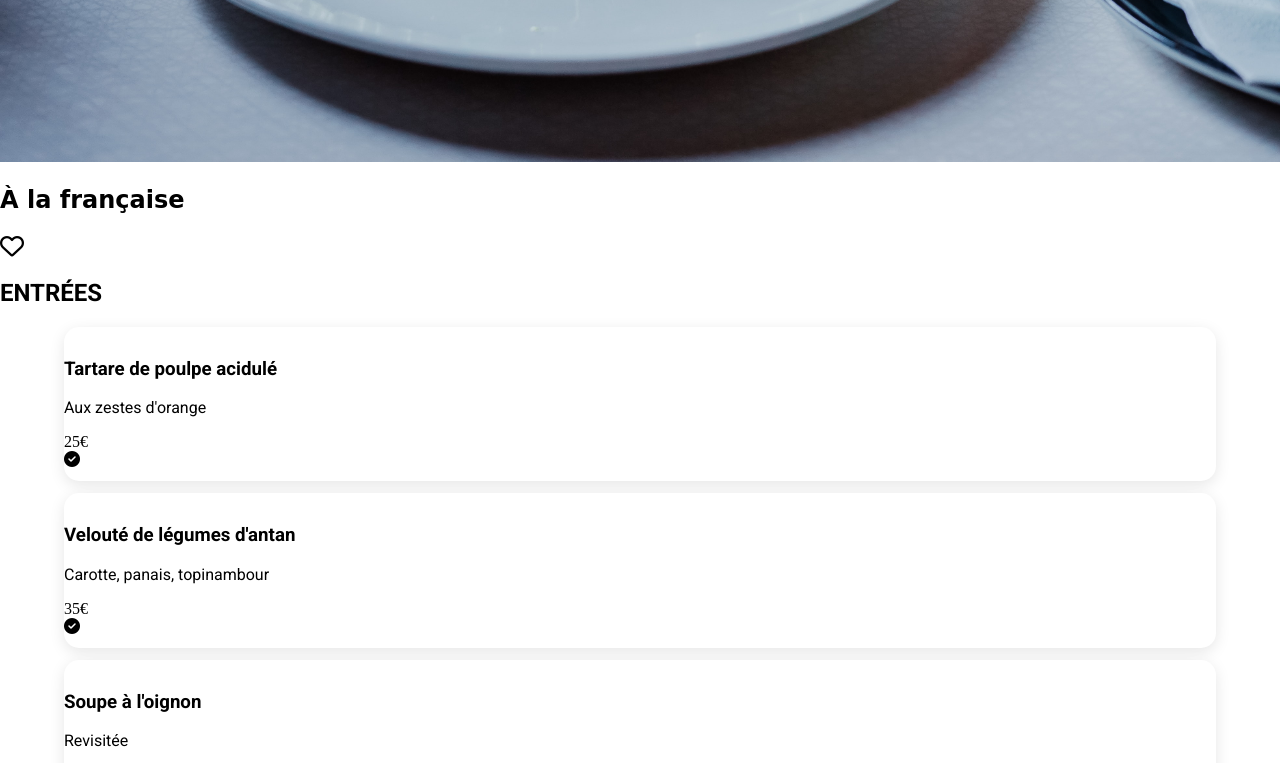
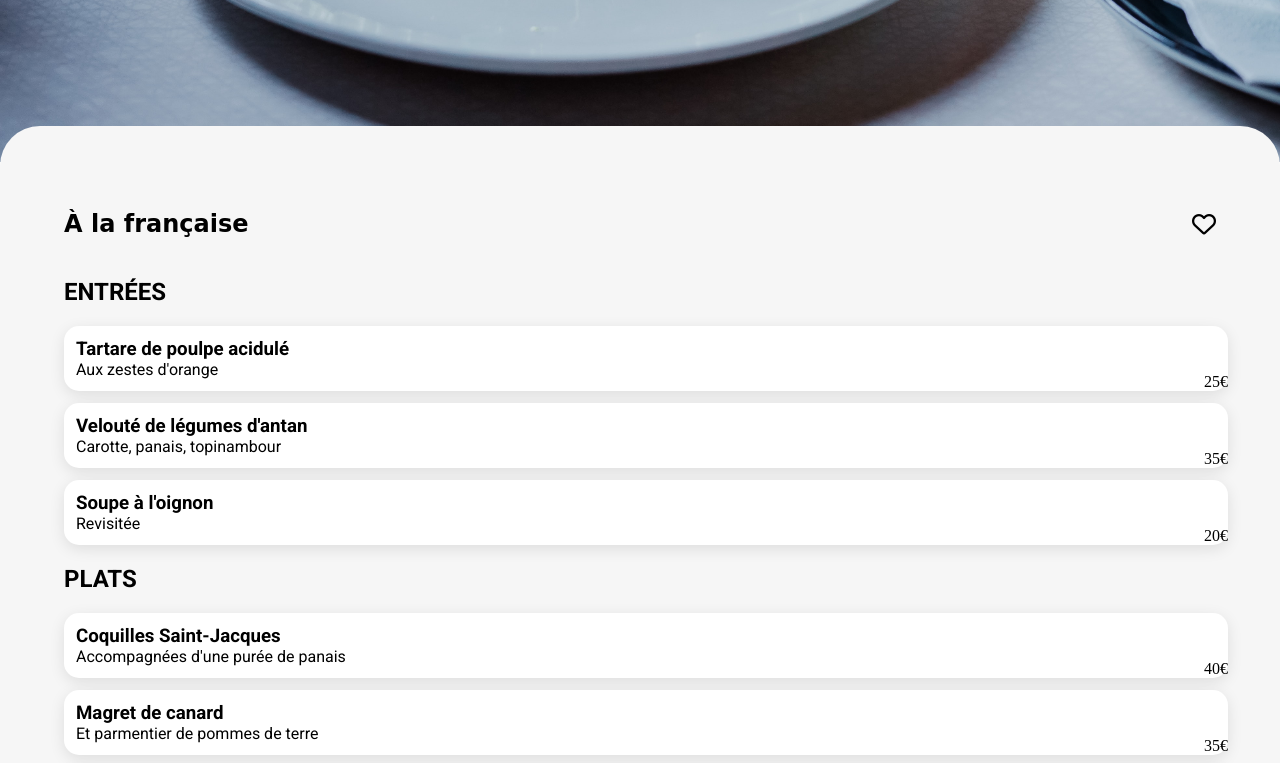
Before and after one commit to SkyKnigth/OhMyFood, a website: page a-la-francaise.html in a window 1280 px wide. Shown: the part 840-1603 px from the top of the page. Drawn offline with Linux system fonts and the light colour scheme; a web font is replaced by a local one.

Commit message:
MISE A JOUR

```diff
--- a/sass/components/check.scss
+++ b/sass/components/check.scss
@@ -0,0 +1,11 @@
+.check{
+    background-color: #99E2D0;
+    color: white;
+    display: none;
+    align-items: center;
+    justify-content: center;
+    width: 0%;
+    opacity: 0;
+    border-radius: 0 15px 15px 0;
+    transition: all 4s ease-in-out;
+}
--- a/sass/components/menu_card.scss
+++ b/sass/components/menu_card.scss
@@ -1,11 +1,40 @@
 .menu_card{
-    width: 90%;
-    margin: 0 auto;
+    width: 100%;
     background: #ffffff;
     box-shadow: 0px 4px 15px rgba(0, 0, 0, 0.1);
     border-radius: 15px;
-    padding-top: 12px;
-    padding-bottom: 12px;
+    padding-left: 12px;
     margin-bottom: 12px;
+    display: flex;
+    justify-content: space-between;
+    transition: all 4s ease-in-out;
+    &:hover{
+        transition: all 4s ease-in-out;
+        .check{
+            display: flex;
+            opacity: 1;
+            width: 20%;
+            transition: all 4s ease-in-out;
+        }
+    }
+    .content{
+        transition: all 4s ease-in-out;
+        h3{
+            margin-top: 12px;
+            margin-bottom: 0%;
+            transition: all 2s ease-in-out;
+        }
+        p{
+            margin-top: 0%;
+            margin-bottom: 12px;
+            transition: all 2s ease-in-out;
+        }
+
+    }
+    .price{
+        transition: all 4s ease-in-out;
+        display: flex;
+        align-items: flex-end;
+    }
 
 }
--- a/sass/pages/la-palette-du-gout.scss
+++ b/sass/pages/la-palette-du-gout.scss
@@ -1,7 +1,19 @@
-img{
+.img_head{
     width: 100%;
+    position: relative;
 }
-menu{
+.menu{
+
     background-color: #F6F6F6;
+    z-index: 2;
+    position: relative;
+    padding: 5% 5% 0 5%;
+    border-radius: 40px 40px 0 0;
+    margin-top: -40px;
+    .menu-title{
+        display: flex;
+        align-items: center;
+        justify-content: space-between;
+    }
 
 }
```
Also changed, not shown: la-palette-du-gout.html (+1 -1 lines), css/style.css, 1 other file.
